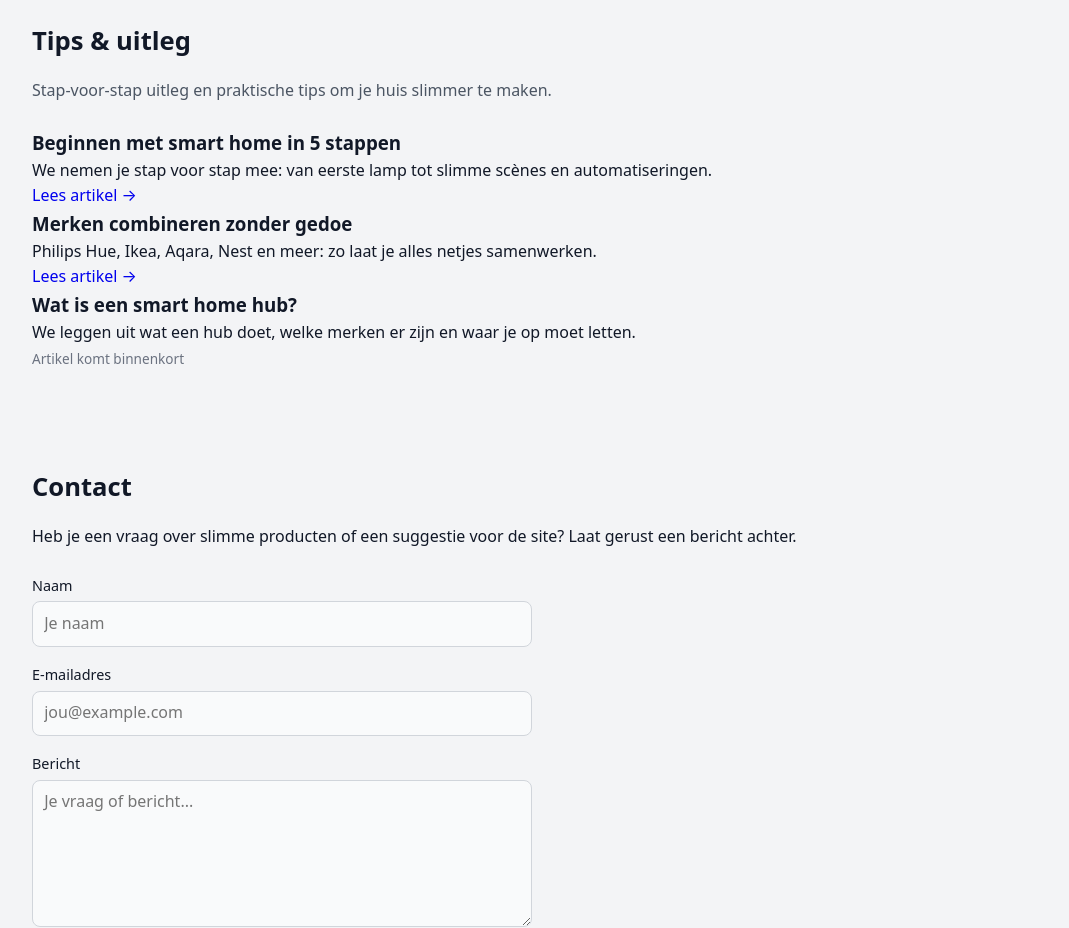
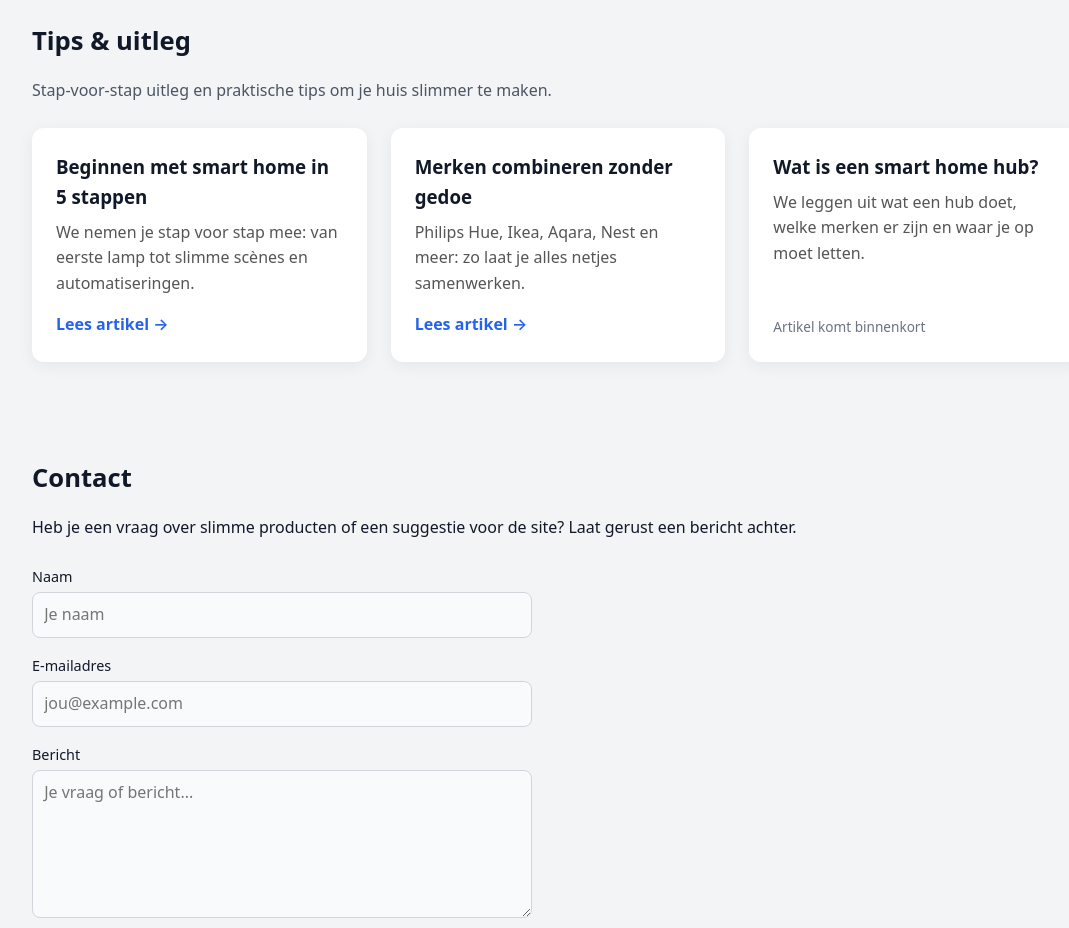
Before and after one commit to hafidgrad/SlimHuisWonen, a Next.js app: page / in a window 1280 px wide. Shown: the part 4520-5448 px from the top of the page, without its empty margins (82-1151 px from the left). Built offline with nearby package versions, Linux system fonts and the light colour scheme.

Commit message:
Style tips grid on homepage

```diff
--- a/app/globals.css
+++ b/app/globals.css
@@ -474,3 +474,42 @@ code {
   margin-top: 24px;
   z-index: 10;
 }
+
+/* Tips grid */
+.tips-grid {
+  display: grid;
+  grid-template-columns: repeat(auto-fit, minmax(260px, 1fr));
+  gap: 1.5rem;
+  margin-top: 1.5rem;
+}
+
+.tip-card {
+  background: #ffffff;
+  border-radius: 12px;
+  padding: 1.5rem;
+  box-shadow: 0 4px 16px rgba(0, 0, 0, 0.06);
+  display: flex;
+  flex-direction: column;
+  justify-content: space-between;
+}
+
+.tip-card h3 {
+  margin-top: 0;
+  margin-bottom: 0.5rem;
+}
+
+.tip-card p {
+  flex-grow: 1;
+  color: #555;
+}
+
+.tip-link {
+  margin-top: 1rem;
+  font-weight: 600;
+  color: #2563eb;
+  text-decoration: none;
+}
+
+.tip-link:hover {
+  text-decoration: underline;
+}
```
